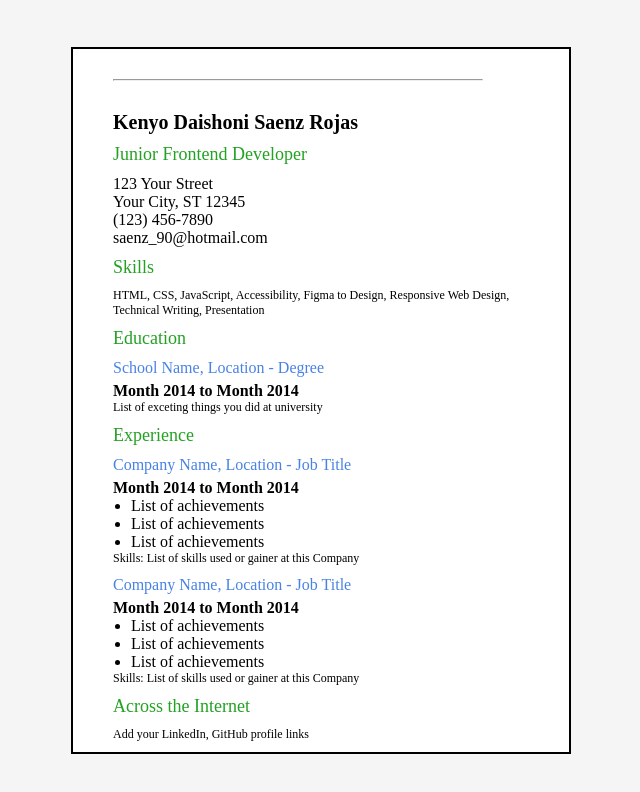
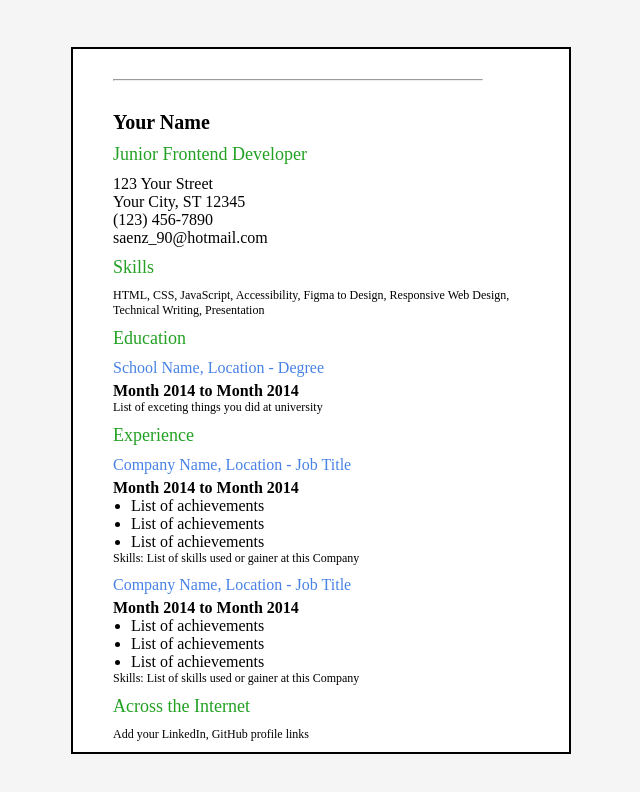
Before and after one commit to kenyoSaenzRojas/Basic-HTML-WebSite, a plain HTML site: page index.html in a window 1280 px wide. Shown: the whole page, without its empty margins (319-959 px from the left). Drawn offline with Linux system fonts and the light colour scheme.

```diff
--- a/index.html
+++ b/index.html
@@ -11,7 +11,7 @@
         <hr>
 
         <div class="cv">
-            <h1>Kenyo Daishoni Saenz Rojas</h1>
+            <h1>Your Name</h1>
         <p class="verde">Junior Frontend Developer</p>
 
         <ul class="info">
```
Also changed, not shown: 1 other file.
